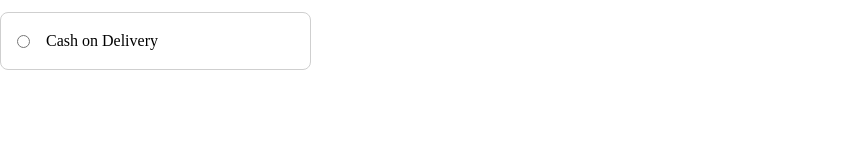
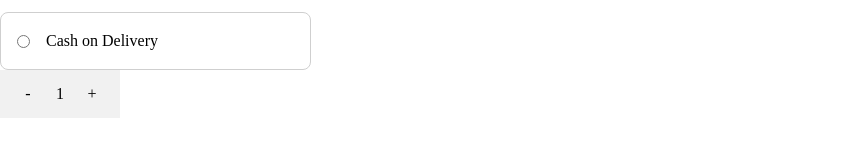
Before and after one commit to mishaglass/audiosite, a React (Create React App) app: page / in a window 1280 px wide. Shown: the part 609-766 px from the top of the page, without its empty margins (0-844 px from the left). Built offline with nearby package versions, Linux system fonts and the light colour scheme.

Commit message:
added counter component

```diff
--- a/src/App.js
+++ b/src/App.js
@@ -6,20 +6,21 @@ import React from 'react';
 import Button from './components/common/Button/Button.jsx';
 import Input from './components/common/Input/Input';
 import RadioButtons from './components/common/Input/RadioButtons';
-
+import Counter from './components/common/Counter/Counter';
 
 function App() {
   const [options, setOptions] = React.useState([
     { display: 'e-Money', value: 'e-money', active: false },
     { display: 'Cash on Delivery', value: 'cash', active: false },
-  ])
+  ]);
 
   // const findOptionByValue = (value) => {
   //   return options.find((option) => option.value === value);
   // }
 
   const handleRadioButtonClick = (value) => {
-    setOptions(options.map((option) => {
+    setOptions(
+      options.map((option) => {
         if (option.value === value) {
           return {
             ...option,
@@ -30,15 +31,15 @@ function App() {
           ...option,
           active: false,
         };
-    }))
-  }
+      })
+    );
+  };
 
   return (
     <div className="App">
       <Button type={BUTTON_TYPES.PRIMARY} text="SEE PRODUCT"></Button>
       <Button type={BUTTON_TYPES.SECONDARY} text="SEE PRODUCT"></Button>
       <Button type={BUTTON_TYPES.LIGHT} text="SHOP"></Button>
-
       <h1>YO CHECK THIS BASS OUT</h1>
       <h2>YO CHECK THIS BASS OUT</h2>
       <h3>YO CHECK THIS BASS OUT</h3>
@@ -47,10 +48,13 @@ function App() {
       <h6>YO CHECK THIS BASS OUT</h6>
       <p className="overline">YO CHECK THIS BASS OUT</p>
       <p className="sub_title">YO CHECK THIS BASS OUT</p>
-
       <Input type={INPUT_TYPES.TEXT} placeholder="Your Name" label="Name" />
-
-      <RadioButtons groupName="payments" options={options} clickHandler={handleRadioButtonClick} />
+      <RadioButtons
+        groupName="payments"
+        options={options}
+        clickHandler={handleRadioButtonClick}
+      />
+      <Counter quantity={6} />
     </div>
   );
 }
--- /dev/null
+++ b/src/components/common/Counter/Counter.jsx
@@ -0,0 +1,30 @@
+import React, { useState } from 'react';
+import styles from './Counter.module.scss';
+
+const Counter = ({ quantity }) => {
+  let [count, setCount] = useState(1);
+
+  const clickHandler = (operationType) => {
+    console.log(count);
+    if (operationType === 'plus' && count < quantity) {
+      setCount(count + 1);
+    }
+    if (operationType === 'minus' && count - 1 > 0) {
+      setCount(count - 1);
+    }
+  };
+
+  return (
+    <div className={styles.counterWrapper}>
+      <span className={styles.minus} onClick={() => clickHandler('minus')}>
+        -
+      </span>
+      {count}
+      <span className={styles.plus} onClick={() => clickHandler('plus')}>
+        +
+      </span>
+    </div>
+  );
+};
+
+export default Counter;
--- /dev/null
+++ b/src/components/common/Counter/Counter.module.scss
@@ -0,0 +1,23 @@
+@import '../../../scss/variables';
+
+.counterWrapper {
+  max-width: 120px;
+  width: 120px;
+  max-height: 48px;
+  height: 48px;
+  display: flex;
+  justify-content: space-between;
+  align-items: center;
+  background-color: $gray_light;
+}
+.minus,
+.plus {
+  height: 100%;
+  width: 100%;
+  display: flex;
+  align-items: center;
+  justify-content: center;
+  &:hover {
+    color: $orange;
+  }
+}
```
Lines whose indentation alone changed are shown as unchanged.
